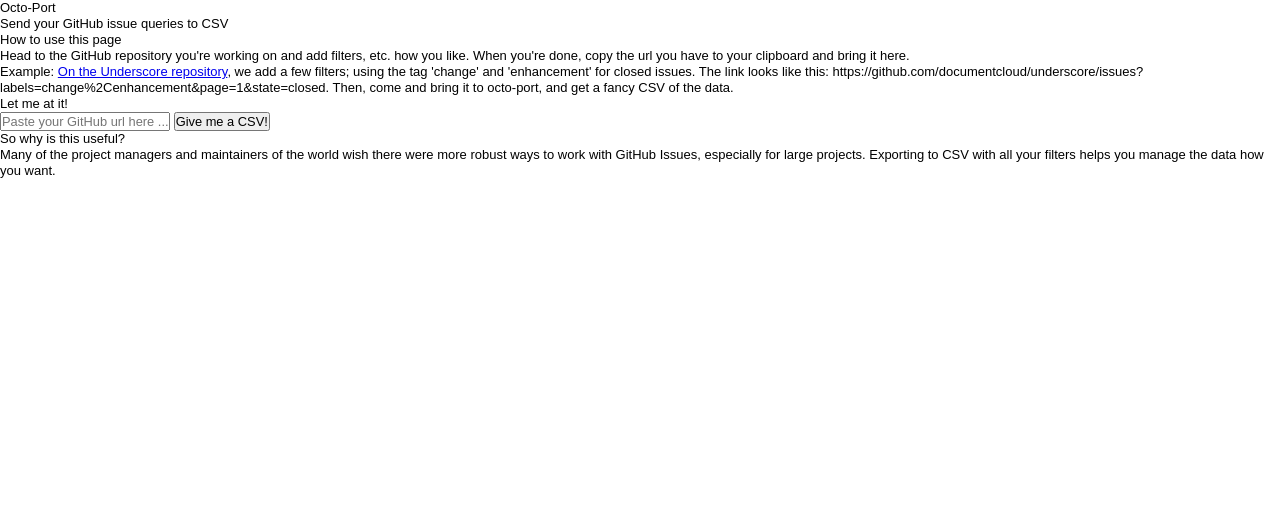
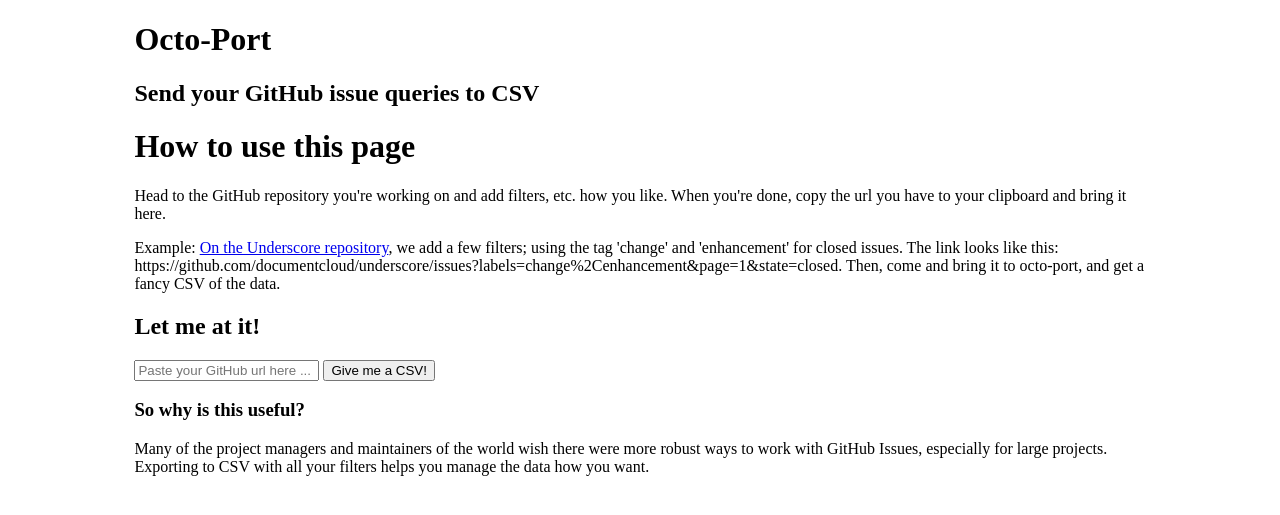
Before and after one commit to amacdougall/octo-port, a Flask app: page /home in a window 1280 px wide. Shown: the top 515 px of the page. Run offline with Flask 2, Linux system fonts and the light colour scheme.

Commit message:
Make base.css actually load

```diff
--- /dev/null
+++ b/static/base.css
@@ -0,0 +1,5 @@
+/* App styles */
+.page-wrap {
+  width: 80%;
+  margin: 0 auto;
+}
--- a/styles/base.css
+++ /dev/null
@@ -1,13 +0,0 @@
-/*
-Reset
-Copyright (c) 2008, Yahoo! Inc. All rights reserved.
-Code licensed under the BSD License:
-http://developer.yahoo.net/yui/license.txt
-version: 3.0.0pr2
-*/
-/* reset */
-html{color:#000;background:#FFF;}body,div,dl,dt,dd,ul,ol,li,h1,h2,h3,h4,h5,h6,pre,code,form,fieldset,legend,input,textarea,p,blockquote,th,td{margin:0;padding:0;}table{border-collapse:collapse;border-spacing:0;}fieldset,img{border:0;}address,caption,cite,code,dfn,em,strong,th,var{font-style:normal;font-weight:normal;}li{list-style:none;}caption,th{text-align:left;}h1,h2,h3,h4,h5,h6{font-size:100%;font-weight:normal;}q:before,q:after{content:'';}abbr,acronym{border:0;font-variant:normal;}sup{vertical-align:text-top;}sub{vertical-align:text-bottom;}input,textarea,select{font-family:inherit;font-size:inherit;font-weight:inherit;}input,textarea,select{*font-size:100%;}legend{color:#000;}
-/* fonts */
-body{font:13px/1.231 arial,helvetica,clean,sans-serif;*font-size:small;*font:x-small;}select,input,button,textarea{font:99% arial,helvetica,clean,sans-serif;}table{font-size:inherit;font:100%;}pre,code,kbd,samp,tt{font-family:monospace;*font-size:108%;line-height:100%;}
-
-/* App styles */
--- a/templates/layout.jinja2
+++ b/templates/layout.jinja2
@@ -2,7 +2,7 @@
 <html>
   <head>
     <title>{% block title %}{% endblock %}</title>
-    <link rel="stylesheet" href="static/styles/base.css">
+    <link rel="stylesheet" href="{{ url_for('static', filename='base.css') }}">
   </head>
   <body>
     <div class="page-wrap">
```
